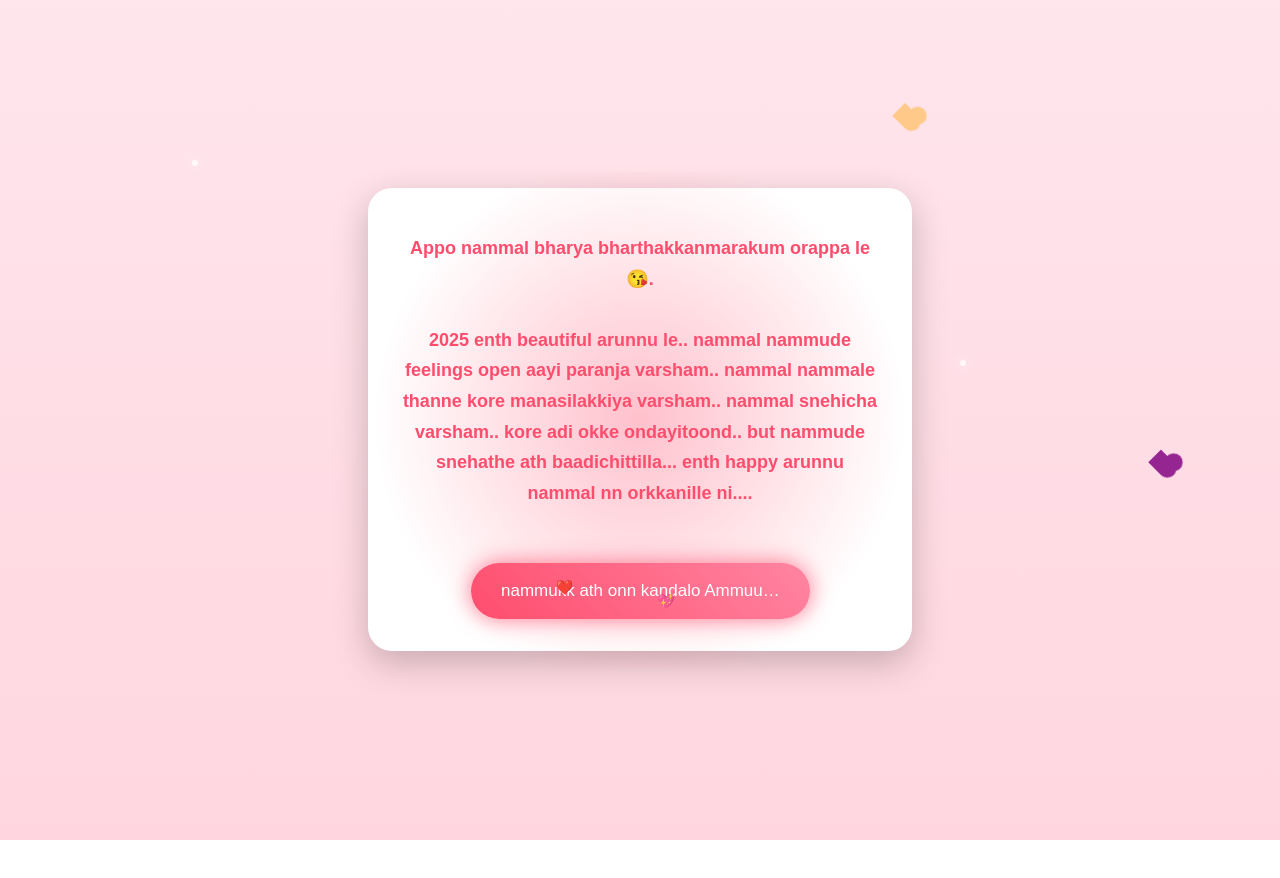
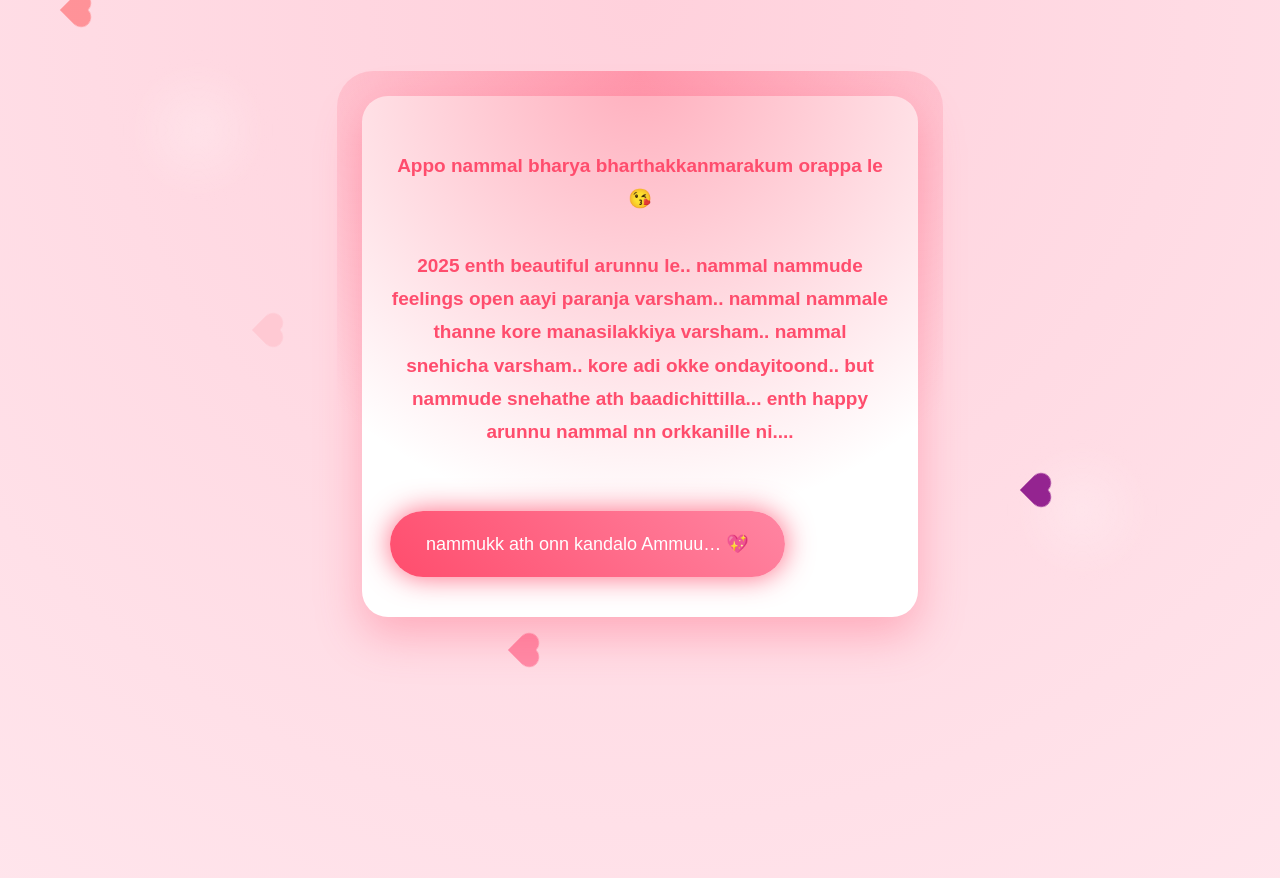
Before and after one commit to albinjinson85-cmd/love-website, a plain HTML site: page page2.html in a window 1280 px wide. Before the commit the page ends 840 px from the top, so only its background shows below. Drawn offline with Linux system fonts and the light colour scheme.

Commit message:
Refactor page2.html for improved styling and layout
Updated styles and animations for a more modern look, including a radial gradient background and enhanced button effects.

```diff
--- a/page2.html
+++ b/page2.html
@@ -7,45 +7,50 @@
 <style>
 body{
   margin:0;
-  background: linear-gradient(#ffe5ec, #ffd6e0);
+  background: radial-gradient(circle at top, #ffd1dc, #ffe5ec);
   font-family: Arial, sans-serif;
-  text-align:center;
   overflow:hidden;
   min-height:100vh;
 
   display:flex;
   justify-content:center;
-  align-items:center;
-  padding:20px;
+
+  /* 🔑 NOT PERFECT CENTER */
+  align-items:flex-start;
+  padding-top:12vh;
 }
 
 /* 💎 Card */
 .card{
   background:white;
-  padding:32px;
-  border-radius:24px;
-  width:100%;
-  max-width:480px;   /* desktop limit */
+  padding:40px 28px;
+  border-radius:26px;
+  width:92vw;
+  max-width:500px;
   position:relative;
   z-index:5;
-  box-shadow:0 12px 35px rgba(0,0,0,0.22);
+  box-shadow:0 18px 45px rgba(255,77,109,0.35);
   animation: floatIn 1.6s ease forwards;
 }
 
-/* ✨ Soft glow */
+/* ✨ Strong romantic glow */
 .card::before{
   content:"";
   position:absolute;
-  inset:-16px;
-  border-radius:30px;
-  background: radial-gradient(circle, rgba(255,77,109,0.35), transparent 70%);
+  inset:-25px;
+  border-radius:36px;
+  background:
+    radial-gradient(circle at top,
+      rgba(255,77,109,0.45),
+      transparent 70%);
   z-index:-1;
 }
 
+/* Entrance */
 @keyframes floatIn{
   from{
     opacity:0;
-    transform: translateY(40px) scale(0.96);
+    transform: translateY(60px) scale(0.94);
   }
   to{
     opacity:1;
@@ -55,28 +60,29 @@ body{
 
 /* 💖 Text */
 .love-text{
-  font-size:18px;
+  font-size:19px;
   font-weight:bold;
   color:#ff4d6d;
-  line-height:1.7;
+  line-height:1.75;
+  text-align:center;
   animation: floatText 3s ease-in-out infinite;
 }
 
 @keyframes floatText{
   0%{transform:translateY(0);}
-  50%{transform:translateY(-6px);}
+  50%{transform:translateY(-8px);}
   100%{transform:translateY(0);}
 }
 
-/* ❤️ Floating Hearts */
+/* ❤️ Floating Hearts (MORE DENSITY) */
 .heart{
   position:fixed;
-  width:18px;
-  height:18px;
+  width:20px;
+  height:20px;
   background:red;
   transform:rotate(45deg);
-  animation: floatUp 6s linear infinite;
-  opacity:0.7;
+  animation: floatUp 7s linear infinite;
+  opacity:0.8;
   z-index:1;
   top:100%;
 }
@@ -85,135 +91,78 @@ body{
 .heart::after{
   content:"";
   position:absolute;
-  width:18px;
-  height:18px;
+  width:20px;
+  height:20px;
   background:inherit;
   border-radius:50%;
 }
-.heart::before{top:-9px;}
-.heart::after{left:9px;}
+.heart::before{top:-10px;}
+.heart::after{left:10px;}
 
 @keyframes floatUp{
   0%{transform: translateY(0) rotate(45deg); opacity:0;}
-  20%{opacity:1;}
-  100%{transform: translateY(-130vh) rotate(45deg); opacity:0;}
+  15%{opacity:1;}
+  100%{transform: translateY(-140vh) rotate(45deg); opacity:0;}
 }
 
-/* ✨ Sparkles */
-.sparkle{
+/* ✨ Ambient glow dots */
+.glow{
   position:fixed;
-  width:6px;
-  height:6px;
-  background:white;
-  border-radius:50%;
-  box-shadow:0 0 12px white;
-  animation: sparkle 4s infinite;
-  opacity:0;
-  z-index:2;
+  width:140px;
+  height:140px;
+  background: radial-gradient(circle, rgba(255,255,255,0.25), transparent 70%);
+  filter: blur(10px);
+  animation: glowMove 10s ease-in-out infinite;
+  z-index:0;
 }
 
-@keyframes sparkle{
-  0%{opacity:0;}
-  50%{opacity:1;}
-  100%{opacity:0;}
+@keyframes glowMove{
+  0%{transform:translateY(0);}
+  50%{transform:translateY(-60px);}
+  100%{transform:translateY(0);}
 }
 
 /* 💌 Button */
 .romantic-btn{
-  position:relative;
-  margin-top:32px;
+  margin-top:38px;
   background: linear-gradient(45deg,#ff4d6d,#ff85a2);
   color:white;
-  padding:18px 30px;
+  padding:22px 36px;
   border:none;
-  border-radius:38px;
-  font-size:17px;
+  border-radius:40px;
+  font-size:18px;
   cursor:pointer;
-  box-shadow:0 0 22px rgba(255,77,109,0.75);
+  box-shadow:0 0 28px rgba(255,77,109,0.85);
   animation: heartbeat 2s infinite;
-  overflow:hidden;
 }
 
 @keyframes heartbeat{
   0%{transform:scale(1);}
-  25%{transform:scale(1.08);}
+  25%{transform:scale(1.1);}
   50%{transform:scale(1);}
-  75%{transform:scale(1.08);}
+  75%{transform:scale(1.1);}
   100%{transform:scale(1);}
-}
-
-.romantic-btn::after{
-  content:"";
-  position:absolute;
-  top:0;
-  left:-100%;
-  width:100%;
-  height:100%;
-  background: linear-gradient(
-    120deg,
-    transparent,
-    rgba(255,255,255,0.6),
-    transparent
-  );
-  animation: shine 3s infinite;
-}
-
-@keyframes shine{
-  0%{left:-100%;}
-  50%{left:100%;}
-  100%{left:100%;}
-}
-
-.romantic-btn span{
-  position:absolute;
-  bottom:6px;
-  font-size:14px;
-  animation: miniHearts 2s infinite;
-}
-
-@keyframes miniHearts{
-  0%{opacity:0; transform:translateY(10px);}
-  50%{opacity:1;}
-  100%{opacity:0; transform:translateY(-25px);}
-}
-
-/* 📱 MOBILE BOOST (THIS FIXES YOUR ISSUE) */
-@media (max-width:480px){
-  .card{
-    max-width:95vw;   /* BIG & BEAUTIFUL */
-    padding:36px 26px;
-  }
-
-  .love-text{
-    font-size:19px;
-  }
-
-  .romantic-btn{
-    font-size:18px;
-    padding:20px 34px;
-  }
 }
 </style>
 </head>
 
 <body>
 
-<!-- ❤️ Hearts -->
-<div class="heart" style="left:10%;"></div>
-<div class="heart" style="left:30%; background:pink; animation-delay:2s;"></div>
-<div class="heart" style="left:50%; background:#ff85a2; animation-delay:4s;"></div>
-<div class="heart" style="left:70%; background:orange; animation-delay:1s;"></div>
-<div class="heart" style="left:90%; background:purple; animation-delay:3s;"></div>
+<!-- 🌸 Ambient glow -->
+<div class="glow" style="top:15%; left:10%;"></div>
+<div class="glow" style="top:55%; right:10%; animation-delay:5s;"></div>
 
-<!-- ✨ Sparkles -->
-<div class="sparkle" style="top:20%; left:15%;"></div>
-<div class="sparkle" style="top:45%; left:75%;"></div>
-<div class="sparkle" style="top:70%; left:30%;"></div>
-<div class="sparkle" style="top:60%; left:55%;"></div>
+<!-- ❤️ More Hearts -->
+<div class="heart" style="left:5%;"></div>
+<div class="heart" style="left:20%; background:pink; animation-delay:2s;"></div>
+<div class="heart" style="left:40%; background:#ff85a2; animation-delay:4s;"></div>
+<div class="heart" style="left:60%; background:orange; animation-delay:1s;"></div>
+<div class="heart" style="left:80%; background:purple; animation-delay:3s;"></div>
+<div class="heart" style="left:95%; animation-delay:5s;"></div>
 
 <div class="card">
   <p class="love-text">
-    Appo nammal bharya bharthakkanmarakum orappa le 😘.<br><br>
+    Appo nammal bharya bharthakkanmarakum orappa le 😘<br><br>
     2025 enth beautiful arunnu le.. nammal nammude feelings open aayi paranja varsham..
     nammal nammale thanne kore manasilakkiya varsham.. nammal snehicha varsham..
     kore adi okke ondayitoond.. but nammude snehathe ath baadichittilla...
@@ -222,10 +171,7 @@ body{
 
   <a href="page3.html">
     <button class="romantic-btn">
-      nammukk ath onn kandalo Ammuu…
-      <span style="left:25%;">❤️</span>
-      <span style="left:55%; animation-delay:0.5s;">💖</span>
-      <span style="left:80%; animation-delay:1s;">💕</span>
+      nammukk ath onn kandalo Ammuu… 💖
     </button>
   </a>
 </div>
```
